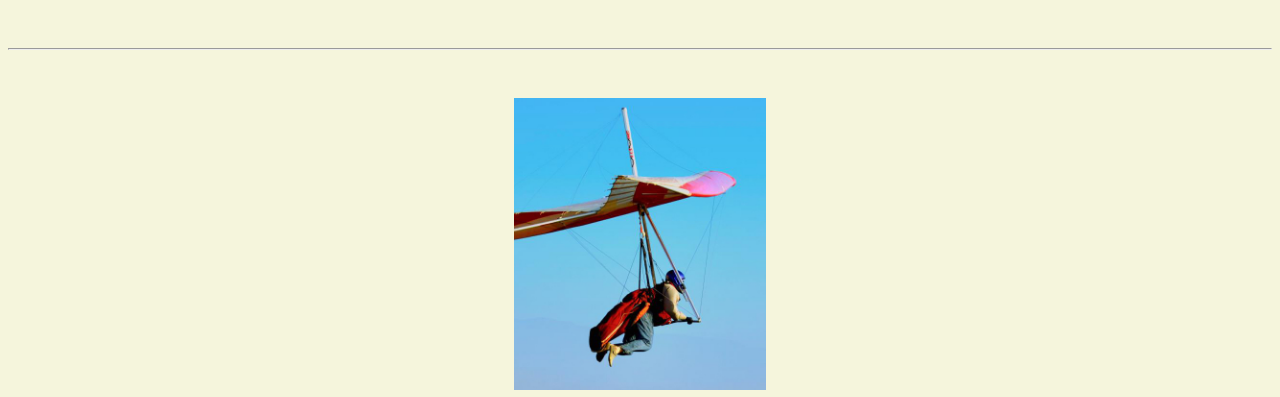
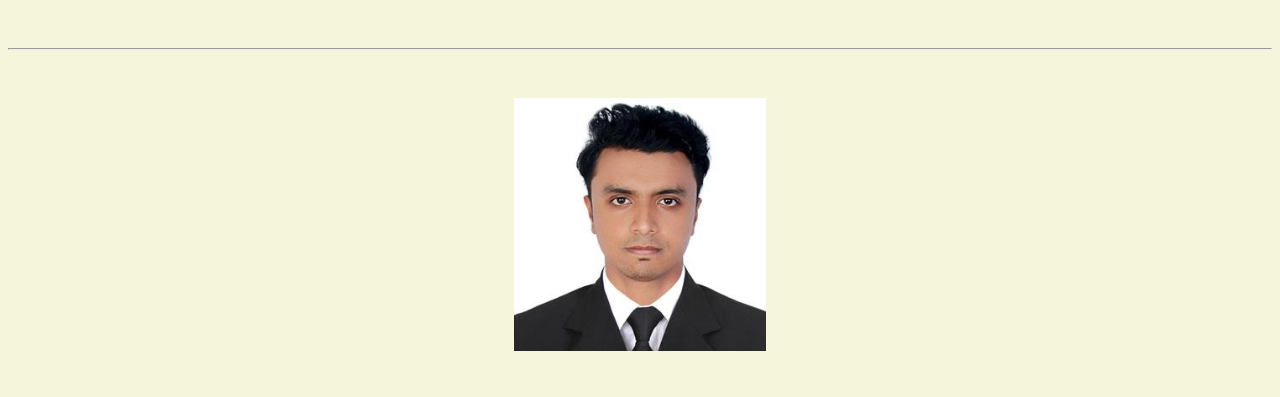
Before and after one commit to dxsaki/ashifurrahman.github.io, a plain HTML site: page resume.html in a window 1280 px wide. Shown: the top 397 px of the page. Drawn offline with Linux system fonts and the light colour scheme.

Commit message:
Update resume.html

```diff
--- a/resume.html
+++ b/resume.html
@@ -17,7 +17,7 @@
   <body>
     <hr>
 
-    <img src="images/headshot.jpg" alt="Harrison Kong's headshot" width="20%">
+    <img src="images/image300jpg.jpg" alt="Ashifur Rahman's headshot" width="20%">
 
     <h1>Md. Ashifur Rahman's</h1>
     <h4>Programmer , IS Auditor , Website Software Engineer</h4>
```
